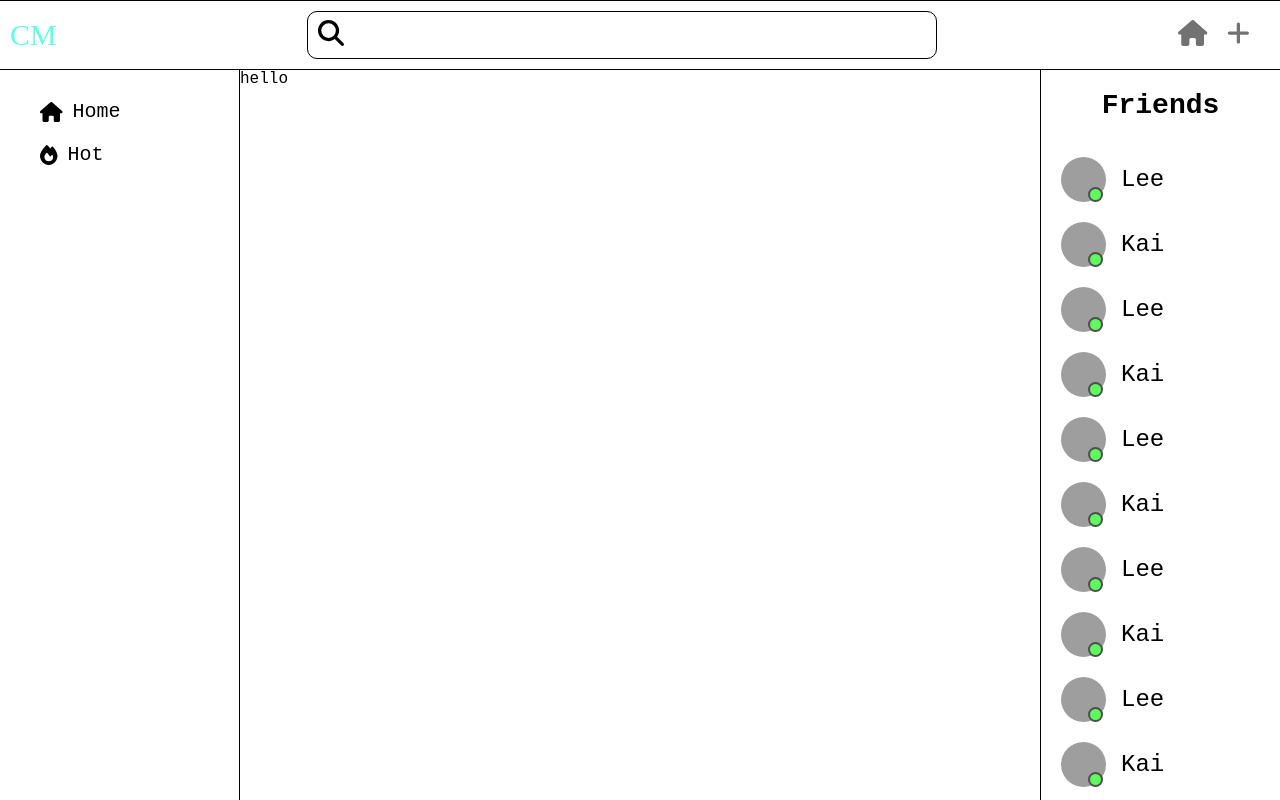
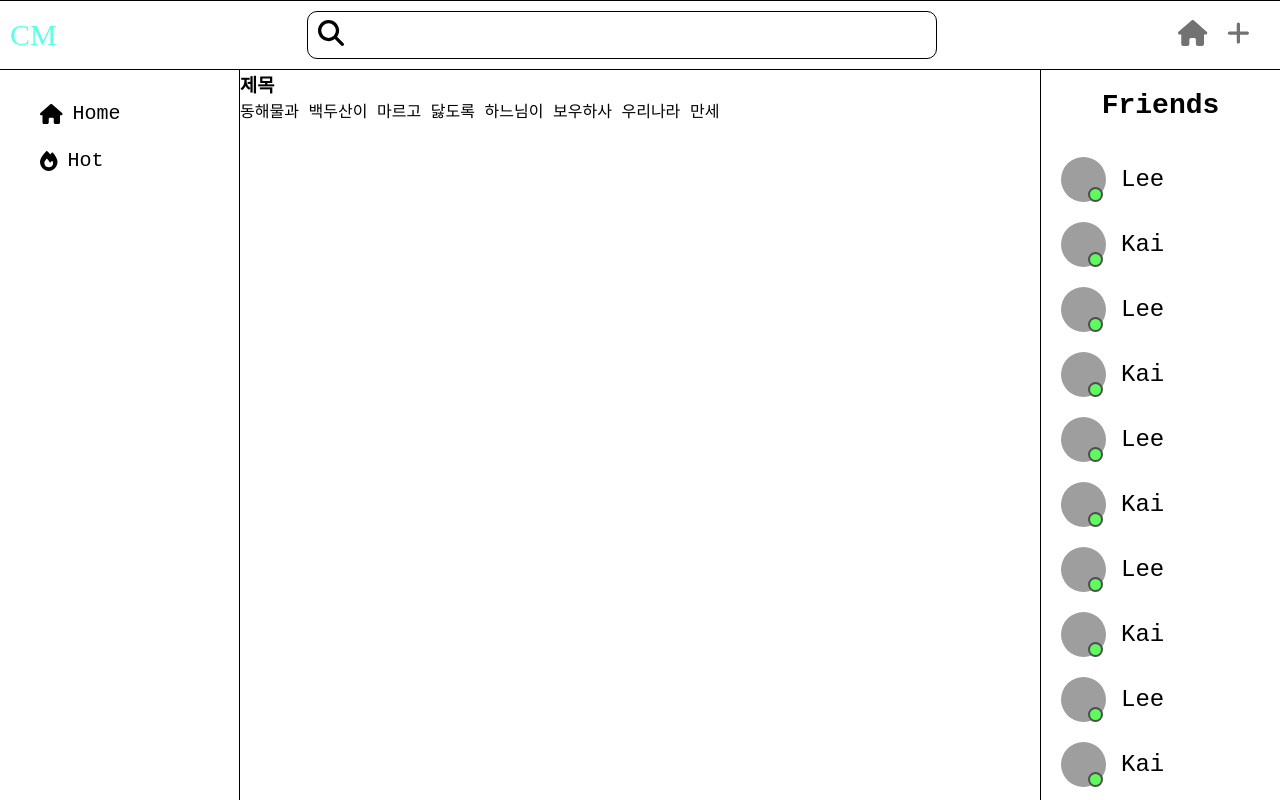
Before and after one commit to ljh37694/Chatmunity, a Next.js app in the folder chatmunity/: page /main in a window 1280 px wide. Built offline with nearby package versions, Linux system fonts and the light colour scheme; grey boxes are pictures that could not be loaded; a web font is replaced by a local one.

Commit message:
SideNavbar 클릭시 색 바뀌도록 구현 및 색상 수정

```diff
--- a/chatmunity/app/main/page.tsx
+++ b/chatmunity/app/main/page.tsx
@@ -1,5 +1,8 @@
 export default function Main() {
   return (
-    <div>hello</div>
+    <div>
+      <h3>제목</h3>
+      <p>동해물과 백두산이 마르고 닳도록 하느님이 보우하사 우리나라 만세</p>
+    </div>
   );
 }
--- a/chatmunity/components/SideNavbar.module.css
+++ b/chatmunity/components/SideNavbar.module.css
@@ -21,16 +21,13 @@
   width: 100%;
   padding: 10px 20px;
   border-radius: 8px;
+  margin: 2px 0;
 
   & p {
     margin-left: 10px;
   }
 }
 
-.menu:hover {
-  background-color: #eee;
-}
-
-.activeMenu {
+.menu:hover, .activeMenu {
   background-color: rgb(217, 226, 225);
 }
--- a/chatmunity/components/SideNavbar.tsx
+++ b/chatmunity/components/SideNavbar.tsx
@@ -1,6 +1,9 @@
+'use client'
+
 import { FontAwesomeIcon } from '@fortawesome/react-fontawesome';
 import styles from './SideNavbar.module.css';
 import { faFire, faHome, IconDefinition } from '@fortawesome/free-solid-svg-icons';
+import { useState } from 'react';
 
 export default function SideNavbar() {
   interface NavMenu {
@@ -13,12 +16,14 @@ export default function SideNavbar() {
     { text: 'Hot', icon: faFire },
   ];
 
+  const [activeMenu, setActiveMenu] = useState(-1);
+
   return (
     <nav id={styles['navbar']}>
       <section className={styles.menuContainer}>
         {navMenuList.map((item, idx) => {
           return (
-            <label className={styles.menu} key={idx}>
+            <label className={`${styles.menu} ${activeMenu === idx ? styles.activeMenu : ''}`} key={idx} onClick={() => setActiveMenu(idx)} >
               <FontAwesomeIcon icon={item.icon} />
               <p>{item.text}</p>
             </label>
```
